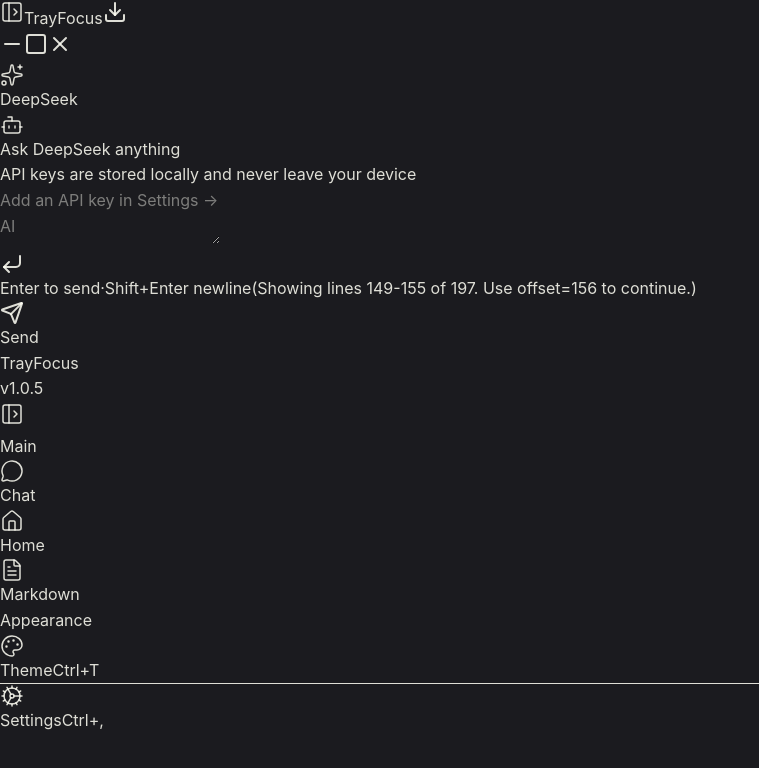
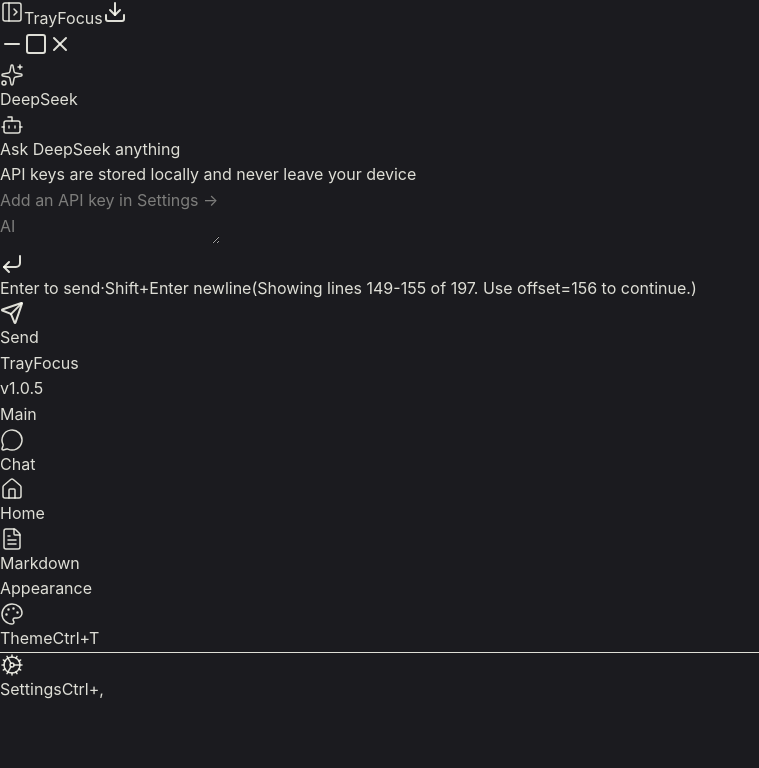
Before and after one commit to Saboor-Hamedi/TrayFocus, a React (Vite) app in the folder src/renderer/: page / in a window 1280 px wide. Shown: the top 768 px of the page, without its empty margins (0-759 px from the left). Built offline with nearby package versions, Linux system fonts and the light colour scheme.

Commit message:
Remove close button from sidebar header, polish header design

```diff
--- a/src/renderer/src/App.jsx
+++ b/src/renderer/src/App.jsx
@@ -423,9 +423,6 @@
         <SidebarHeader
           title="TrayFocus"
           subtitle={`v${pkg.version}`}
-          showCollapse={false}
-          showClose={true}
-          onClose={() => setIsSidebarOpen(false)}
         />
 
         <div className="flex-1 overflow-y-auto">
--- a/src/renderer/src/components/sidebar/SidebarHeader.jsx
+++ b/src/renderer/src/components/sidebar/SidebarHeader.jsx
@@ -1,51 +1,35 @@
 import React from 'react';
-import { PanelLeftOpen } from 'lucide-react';
 import { useSidebar } from './sidebarContext';
 
 const SidebarHeader = ({
   children,
   className = '',
-  showCollapse = true,
-  showClose = false,
-  onClose,
   icon = null,
   title = '',
   subtitle = '',
   actions = null
 }) => {
-  const { collapsed, isExpanded, toggleCollapse, style } = useSidebar();
+  const { collapsed, isExpanded, style } = useSidebar();
 
   return (
-    <div className={`flex items-center justify-between px-3 py-2.5 border-b ${style.divider} ${className}`}>
-      <div className="flex items-center gap-2.5 min-w-0 flex-1">
+    <div className={`flex items-center gap-3 px-4 py-3 border-b ${style.divider} ${className}`}>
       {icon && (
-          <div className="flex-shrink-0 w-7 h-7 rounded-md bg-blue-500/10 flex items-center justify-center text-blue-400">
+        <div className="flex-shrink-0 w-8 h-8 rounded-lg bg-blue-500/10 flex items-center justify-center text-blue-400">
           {icon}
         </div>
       )}
 
       {(isExpanded || !collapsed) && (
         <div className="min-w-0 flex-1">
-            {title && <div className="text-xs font-semibold truncate">{title}</div>}
-            {subtitle && <div className={`text-[10px] ${style.textMuted} truncate`}>{subtitle}</div>}
+          {title && <div className={`text-xs font-semibold tracking-wide ${style.text}`}>{title}</div>}
+          {subtitle && <div className={`text-[10px] ${style.textMuted} truncate mt-0.5`}>{subtitle}</div>}
           {children}
         </div>
       )}
-      </div>
 
-      <div className="flex items-center gap-0.5 flex-shrink-0">
-        {actions}
-
-        {showClose && (
-          <button
-            onClick={onClose}
-            className="min-w-[36px] min-h-[36px] flex items-center justify-center rounded-md transition-colors hover:bg-white/10"
-            title="Close sidebar"
-          >
-            <PanelLeftOpen className="w-4 h-4" strokeWidth={1.5} />
-          </button>
+      {actions && (
+        <div className="flex items-center gap-1 flex-shrink-0">{actions}</div>
       )}
-      </div>
     </div>
   );
 };
```
Lines whose indentation alone changed are shown as unchanged.
